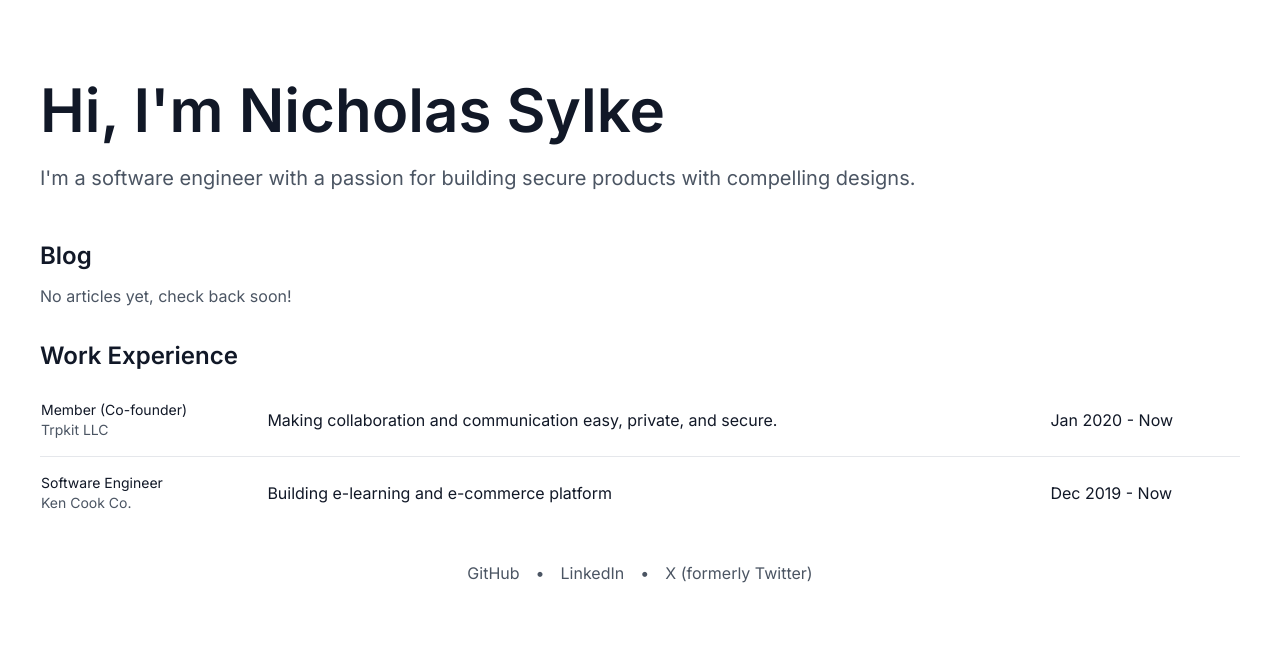
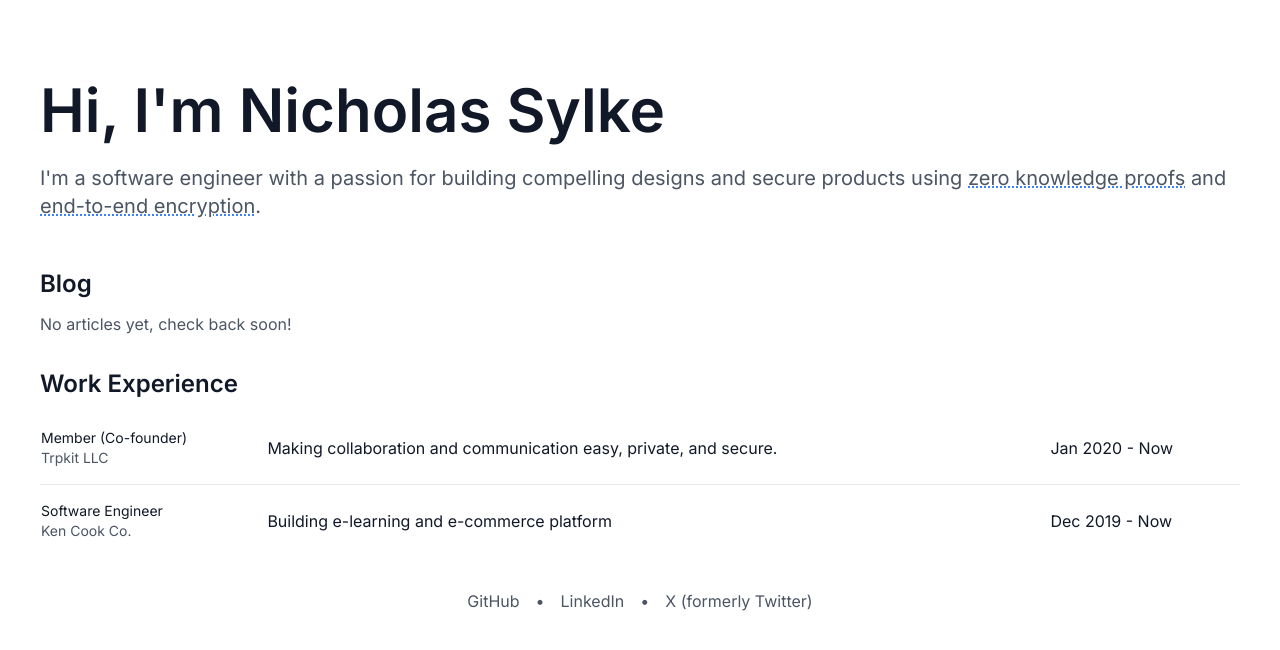
Before and after one commit to nsylke/nsylke.com, a Next.js app: page / in a window 1280 px wide. Shown: the top 650 px of the page. Built offline with nearby package versions, Linux system fonts and the light colour scheme.

Commit message:
refactor: update short description

```diff
--- a/src/pages/index.tsx
+++ b/src/pages/index.tsx
@@ -4,7 +4,8 @@ const IndexPage = () => (
   <div className="container mx-auto mt-10 p-10">
     <h1 className="text-6xl font-semibold text-gray-900">Hi, I'm Nicholas Sylke</h1>
     <p className="mt-6 mb-12 text-xl font-normal text-gray-600">
-      I'm a software engineer with a passion for building secure products with compelling designs.
+      I'm a software engineer with a passion for building compelling designs and secure products using <a href="https://en.wikipedia.org/wiki/Zero-knowledge_proof" className="underline decoration-dotted decoration-blue-500">zero knowledge proofs</a> and <a
+      href="https://en.wikipedia.org/wiki/End-to-end_encryption" className="underline decoration-dotted decoration-blue-500">end-to-end encryption</a>.
     </p>
     <h2 className="mt-8 mb-3 text-2xl font-semibold text-gray-900">Blog</h2>
     <p className="mb-5 text-gray-600">No articles yet, check back soon!</p>
```
